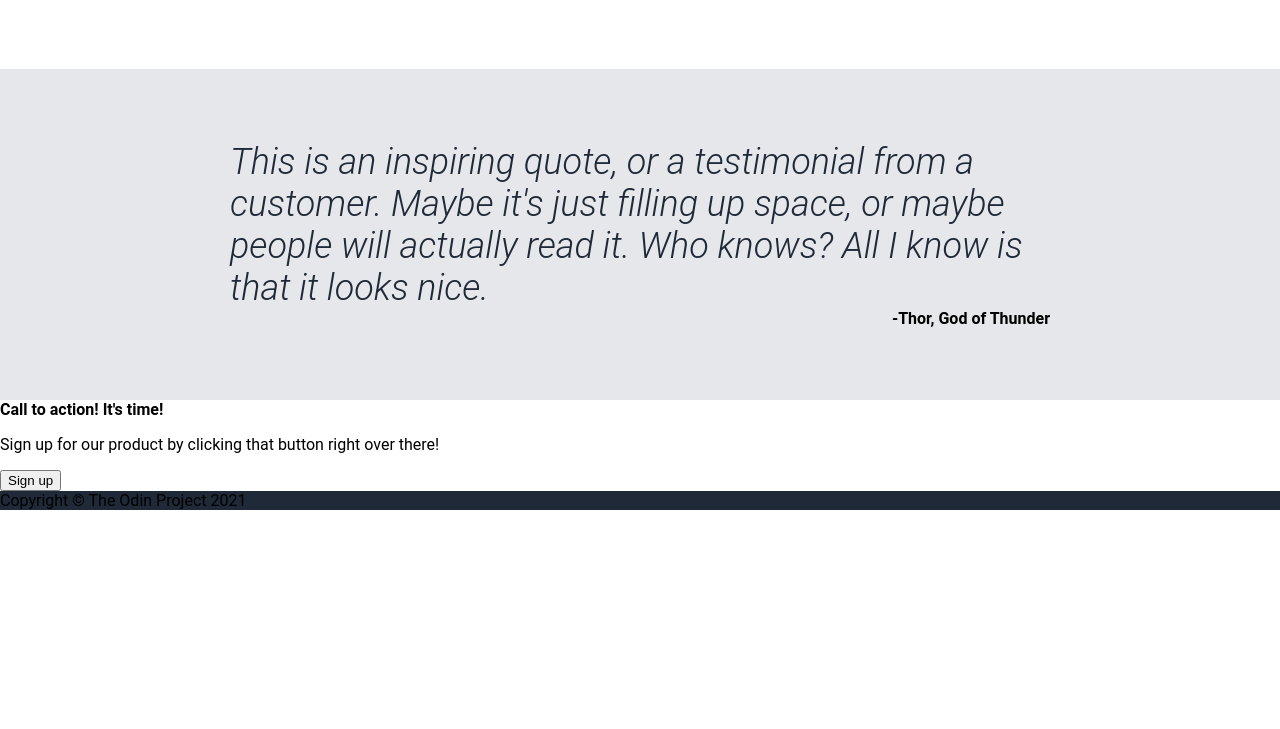
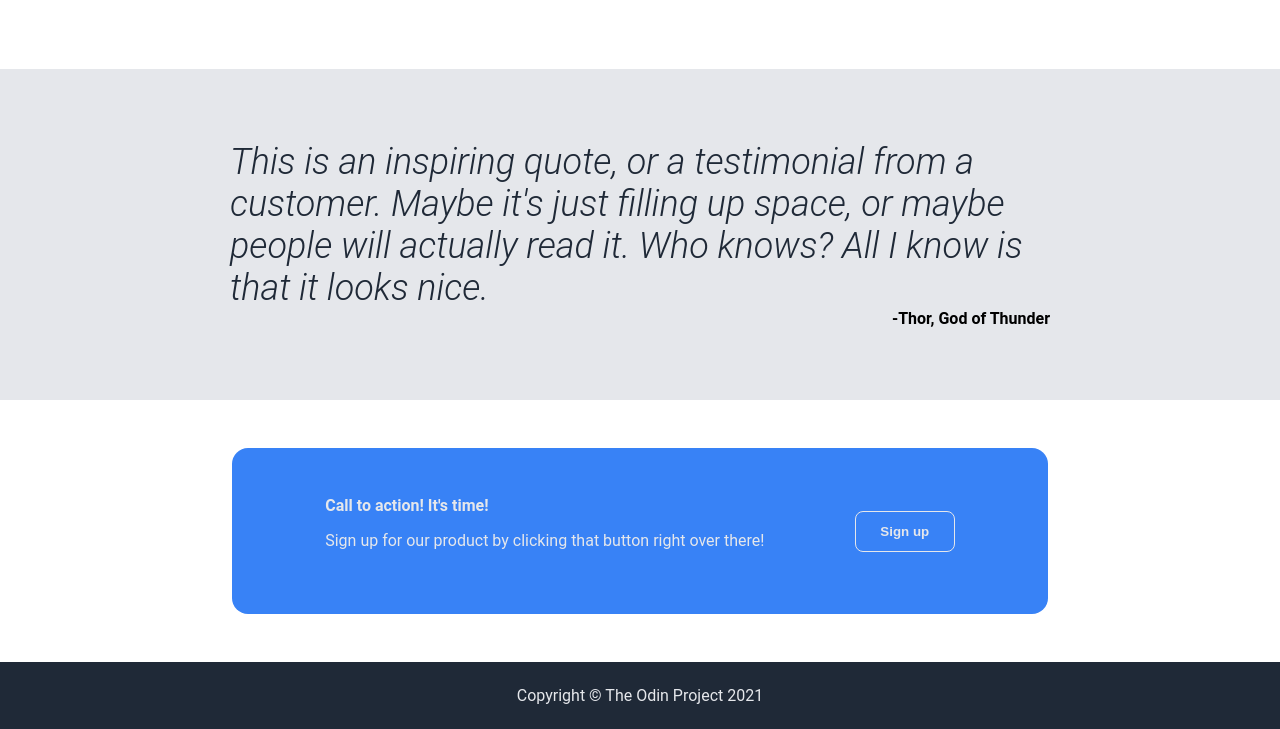
Before and after one commit to tyrone-offshorly/landing-page, a plain HTML site: page index.html in a window 1280 px wide. Shown: the part 843-1572 px from the top of the page. Before the commit the page ends 1353 px from the top, so only its background shows below. Drawn offline with Linux system fonts and the light colour scheme.

Commit message:
Design call to action section and the footer

```diff
--- a/index.html
+++ b/index.html
@@ -55,10 +55,14 @@
         <strong>-Thor, God of Thunder</strong>
       </div>
     </section>
-    <section>
-      <strong>Call to action! It's time!</strong>
-      <p>Sign up for our product by clicking that button right over there!</p>
-      <button>Sign up</button>
+    <section class="action-section">
+      <div class="action-container">
+        <div class="action-description">
+          <strong>Call to action! It's time!</strong>
+          <p>Sign up for our product by clicking that button right over there!</p>
+        </div>
+        <button>Sign up</button>
+      </div>
     </section>
     <footer>
       <div>Copyright © The Odin Project 2021</div>
--- a/styles/styles.css
+++ b/styles/styles.css
@@ -16,7 +16,32 @@ header, .hero-section, footer{
   padding-top: 72px;
   padding-bottom: 72px;
 }
-
+.action-section {
+  display: flex;
+  justify-content: center;
+  align-items: center;
+  padding: 48px;
+}
+.action-container {
+  display: flex;
+  color: #E5E7EB;
+  padding: 48px;
+  flex-basis: 720px;
+  background-color: #3882F6;
+  justify-content: space-around;
+  border-radius: 16px;
+  align-items: center;
+}
+.action-container button {
+  background-color: #3882F6;
+  color: #E5E7EB;
+  border: 1px solid #E5E7EB;
+  border-radius: 8px;
+  flex-basis: 100px;
+  padding-top: 12px;
+  padding-bottom: 12px;
+  font-weight: bold;
+}
 .quote-container {
   display: flex;
   flex-direction: column;
@@ -113,13 +138,15 @@ nav, .hero-section p {
   margin: 0;
   color: #E5E7EB;
 }
+button {
+  outline: none;
+  border: none;
+}
 .hero-section button {
   font-size: 18px;
   background-color: #3882F6;
   color: #E5E7EB;
   padding: 8px 16px;
-  outline: none;
-  border: none;
   border-radius: 8px;
   align-self: first baseline;
   font-weight: bold;
@@ -140,3 +167,11 @@ a {
   font-weight: bold;
   color: #F9FAF8;
 }
+
+footer {
+  display: flex;
+  color: #E5E7EB;
+  padding: 24px 0;
+  align-items: center;
+  justify-content: center;
+}
```
